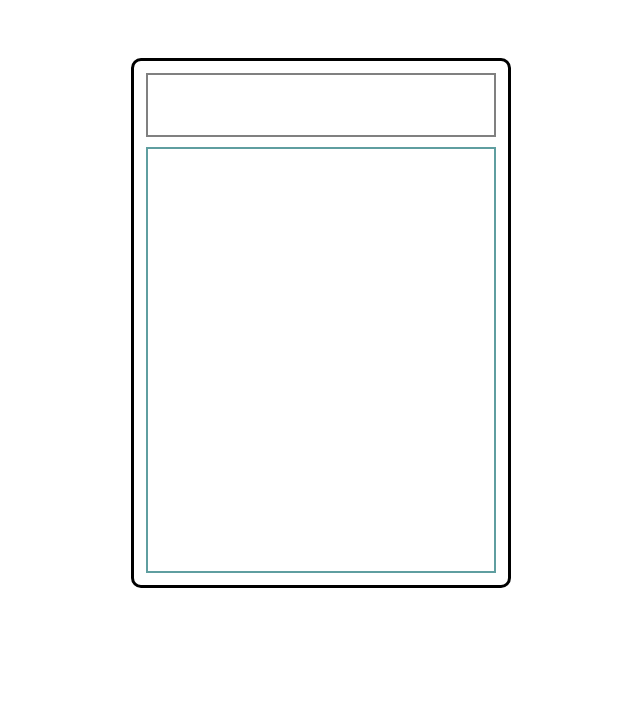
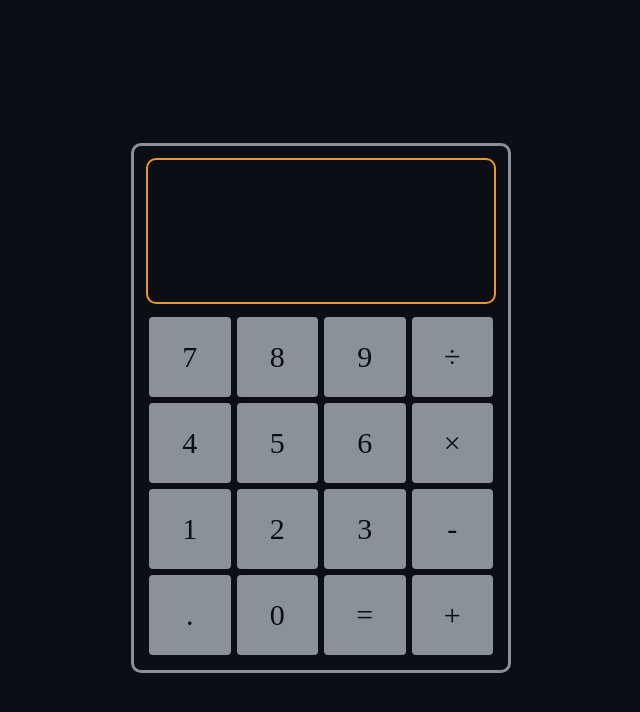
Before and after one commit to danisltpi/calculator, a plain HTML site: page index.html in a window 1280 px wide. Shown: the whole page, without its empty margins (319-959 px from the left). Drawn offline with Linux system fonts and the light colour scheme.

Commit message:
added colortheme to ui and centered properly

```diff
--- a/index.html
+++ b/index.html
@@ -4,12 +4,11 @@
     <meta charset="utf-8" />
     <title>abacus</title>
     <link rel="stylesheet" type="text/css" href="style.css" />
-    <script src="script.js"></script>
+    <script src="script.js" defer></script>
   </head>
   <body>
     <div class="frame">
       <div class="input-field"></div>
       <div class="numpad"></div>
-    </div>
   </body>
 </html>
--- a/script.js
+++ b/script.js
@@ -18,7 +18,15 @@ function operate(operator, x, y) {
   return operator(x, y);
 }
 
-buttonSymbols = [
+function addButtons(symbols, numpad) {
+  symbols.forEach((symbol) => {
+    let btn = document.createElement("button") ;
+    btn.textContent = symbol;
+    numpad.appendChild(btn);
+  })
+}
+
+const buttonSymbols = [
   "7",
   "8",
   "9",
@@ -37,4 +45,6 @@ buttonSymbols = [
   "+",
 ];
 
-buttonSymbols.forEach((i) => console.log(i));
+const numpad = document.querySelector(".numpad");
+
+addButtons(buttonSymbols, numpad);
--- a/style.css
+++ b/style.css
@@ -1,8 +1,22 @@
+:root{
+  --primary-color: #0b0e14;
+  --secondary-color: #8a9199;
+  --accent-color: #f29718;
+}
+
+html {
+  height: 100%;
+}
+
 body {
-  display: flex;
+  height: 100%;
+  display:flex;
   justify-content: center;
-  padding: 50px;
+  align-items: center;
+  background: var(--primary-color);
+  color:var(--secondary-color);
 }
+
 .frame {
   border: solid;
   display: flex;
@@ -14,13 +28,32 @@ body {
 }
 
 .input-field {
-  border: 2px solid gray;
-  height: 60px;
+  border: 2px solid var(--accent-color);
+  height: 142px;
   margin-bottom: 10px;
+  border-radius: 10px;
+  padding: 40px;
 }
 
 .numpad {
-  border: 2px solid cadetblue;
-  flex: auto;
-  display: flex;
+ /* border: 2px solid cadetblue; */
+  display: grid;
+  grid-template-columns: 1fr 1fr 1fr 1fr;
 }
+
+button {
+  color: var(--primary-color);
+  font-size: 30px;
+  font-family: hack;
+  height: 80px;
+  transition-duration: 0.3s;
+  box-shadow: none;
+  margin: 3px;
+  border-radius: 4px;
+  border: none;
+  background: var(--secondary-color);
+}
+
+button:hover {
+
+}
```
